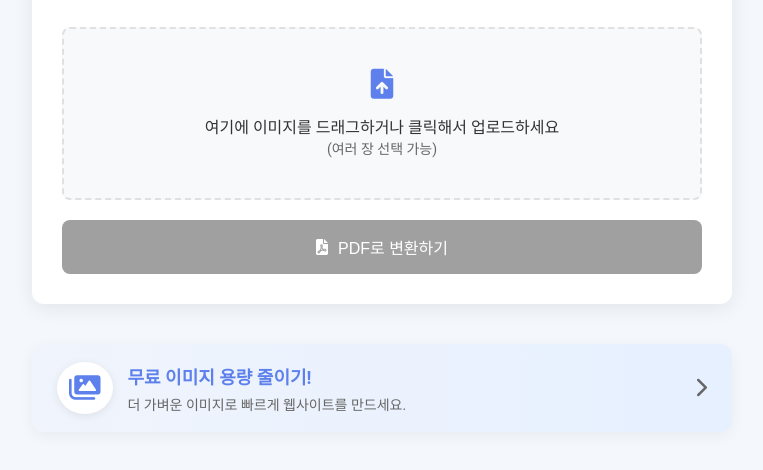
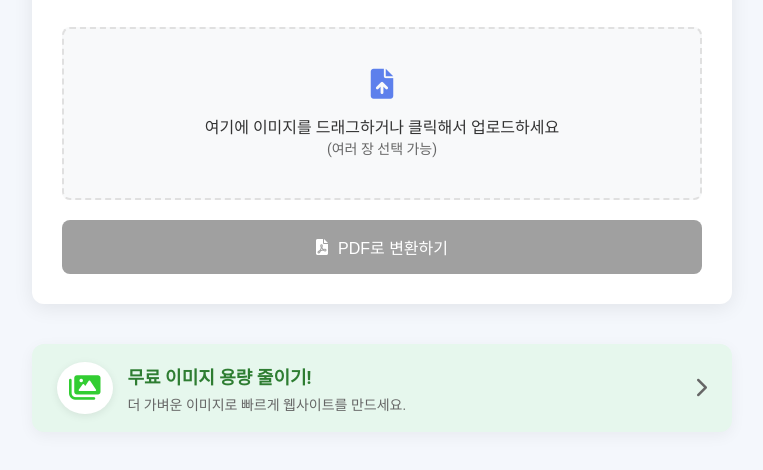
Before and after one commit to wnguds1111/jpgtopdf, a website: page index.html in a window 1280 px wide. Shown: the part 152-622 px from the top of the page, without its empty margins (258-1021 px from the left). Drawn offline with Linux system fonts and the light colour scheme.

Commit message:
Update style.css

```diff
--- a/style.css
+++ b/style.css
@@ -286,4 +286,68 @@ body {
     font-size: 20px;
     color: var(--text-light);
 }
+
+/* --- [새로 추가] 프로모션 배너 스타일 --- */
+.promo-banner {
+    display: flex;
+    align-items: center;
+    gap: 15px;
+
+    /* --- 여기가 수정되었습니다! --- */
+    background: #E6F7ED; /* 아주 연한 녹색 (성공 테마) */
+    /* --------------------------- */
+
+    padding: 18px 25px;
+    border-radius: 12px;
+    box-shadow: 0 4px 15px rgba(0, 0, 0, 0.05);
+    text-decoration: none; /* 링크 밑줄 제거 */
+    color: var(--text-dark); /* 텍스트 색상 */
+    transition: transform 0.2s ease, box-shadow 0.2s ease;
+    margin-top: 20px; /* 위쪽 여백 추가 */
+}
+
+.promo-banner:hover {
+    transform: translateY(-3px); /* 호버 시 살짝 위로 */
+    box-shadow: 0 6px 20px rgba(0, 0, 0, 0.1);
+}
+
+.banner-icon {
+    font-size: 28px;
+
+    /* --- 여기가 수정되었습니다! --- */
+    color: var(--success-green); /* 아이콘 색상 (녹색) */
+    /* --------------------------- */
+
+    background-color: white;
+    padding: 12px;
+    border-radius: 50%;
+    display: flex;
+    align-items: center;
+    justify-content: center;
+    box-shadow: 0 2px 8px rgba(0, 0, 0, 0.08);
+}
+
+.banner-content {
+    flex-grow: 1;
+}
+
+.banner-content h3 {
+    margin: 0;
+    font-size: 18px;
+
+    /* --- 여기가 수정되었습니다! --- */
+    color: #2E7D32; /* 진한 녹색 (테마 일치) */
+    /* --------------------------- */
+}
+
+.banner-content p {
+    margin: 5px 0 0;
+    font-size: 14px;
+    color: var(--text-light);
+}
+
+.banner-arrow i {
+    font-size: 20px;
+    color: var(--text-light);
+}
 /* ... (로딩 스피너 및 기타 기존 스타일 유지) ... */
```
